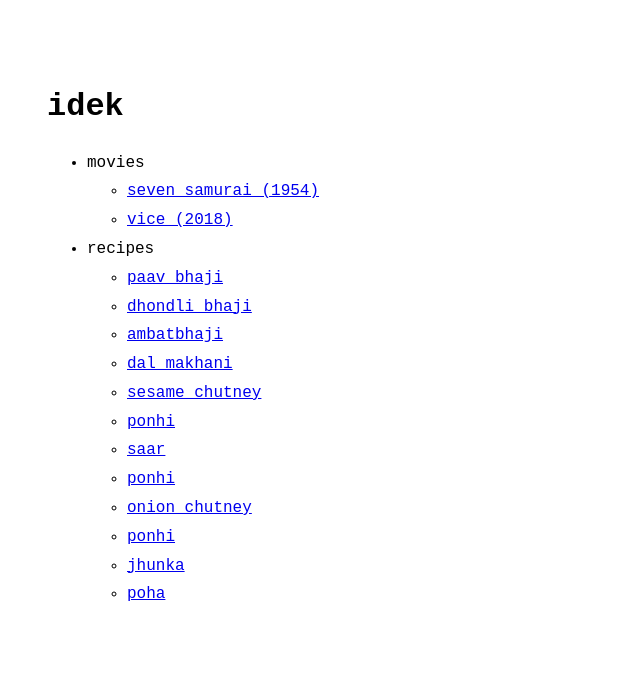
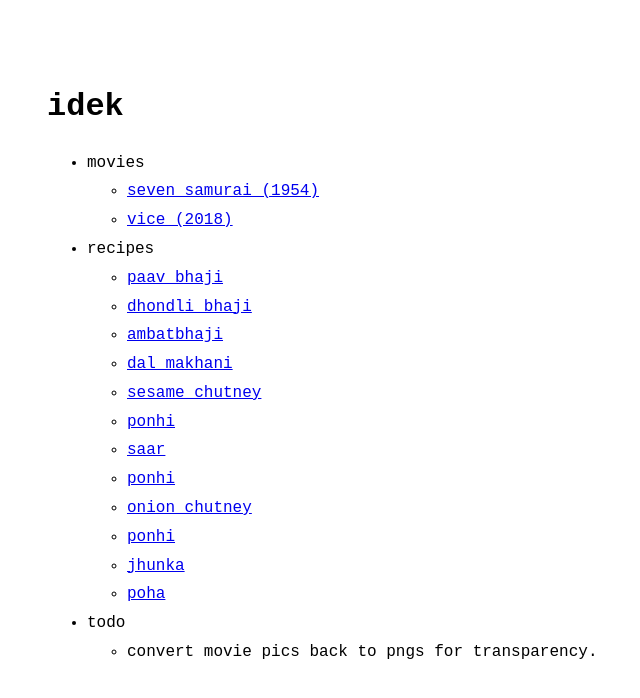
Before and after one commit to abadari3/abadari3.github.io, a Jekyll site: the page built from index.markdown, in a window 1280 px wide. Shown: the top 698 px of the page, without its empty margins (273-913 px from the left). Built offline with Jekyll 4.4.1, drawn with Linux system fonts in a browser that asks for light colours.

Commit message:
Update menu.yml

```diff
--- a/_data/menu.yml
+++ b/_data/menu.yml
@@ -14,6 +14,10 @@ entries:
       show_more_text: See more posts...
       show_more_url: recipe-archive.html
 
+  - title: todo
+    entries:
+      - title: convert movie pics back to pngs for transparency.
+
   # - title: other
   #   entries:
   #     - title: lastfm for music
```
